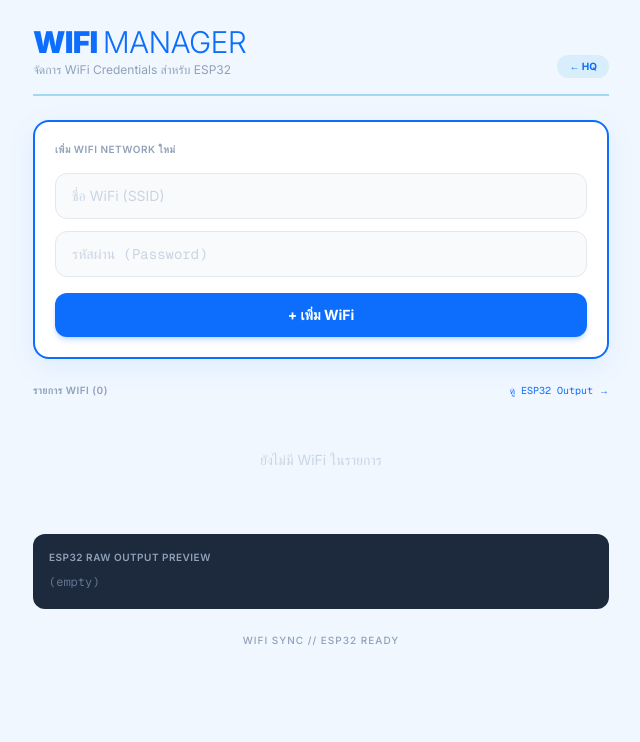
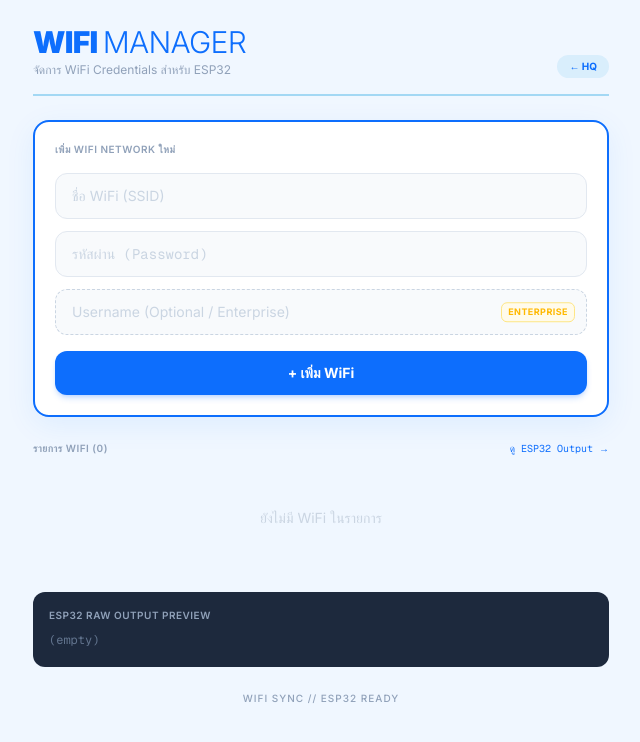
Before and after one commit to Bsikarn/iot-web-aiBridge, a Next.js app: page /wifi in a window 1280 px wide. Shown: the top 742 px of the page, without its empty margins (319-959 px from the left). Built offline with nearby package versions, Linux system fonts and the light colour scheme.

Commit message:
feat: add WiFi credential management API and UI for ESP32 provisioning

```diff
--- a/app/api/wifi-sync/route.ts
+++ b/app/api/wifi-sync/route.ts
@@ -6,7 +6,7 @@
 // Path to the local JSON data store
 const DATA_FILE = path.join(process.cwd(), 'data', 'wifi-credentials.json');
 
-type WifiEntry = { ssid: string; password: string };
+type WifiEntry = { ssid: string; password: string; username?: string };
 
 // Helper: read credentials from disk
 function readCredentials(): WifiEntry[] {
@@ -25,14 +25,15 @@
 
 // GET /api/wifi-sync
 // Returns credentials as plain-text delimited string for the ESP32 to parse.
-// Format: SSID1,PASS1|SSID2,PASS2
+// Format: SSID,PASSWORD,USERNAME|SSID2,PASSWORD2,USERNAME2
+// If username is absent, the field is left blank but the comma is kept: SSID,PASS,
 export async function GET() {
   const list = readCredentials();
 
-  // Build the exact plain-text format: SSID,PASS separated by pipe — no spaces
+  // Build: SSID,PASS,USER joined by pipe — no spaces, no trailing newline
   const payload = list
     .filter(entry => entry.ssid.trim() !== '')
-    .map(entry => `${entry.ssid},${entry.password}`)
+    .map(entry => `${entry.ssid},${entry.password},${entry.username ?? ''}`)
     .join('|');
 
   return new NextResponse(payload, {
@@ -42,7 +43,7 @@
 }
 
 // POST /api/wifi-sync
-// Body: { ssid: string, password: string }
+// Body: { ssid: string, password: string, username?: string }
 // Adds a new WiFi entry (rejects duplicates by SSID).
 export async function POST(req: NextRequest) {
   const body = await req.json() as WifiEntry;
@@ -58,7 +59,11 @@
     return NextResponse.json({ error: 'SSID already exists' }, { status: 409 });
   }
 
-  list.push({ ssid: body.ssid.trim(), password: body.password });
+  list.push({
+    ssid: body.ssid.trim(),
+    password: body.password ?? '',
+    username: body.username?.trim() ?? '',
+  });
   writeCredentials(list);
 
   return NextResponse.json({ ok: true, total: list.length });
--- a/app/wifi/page.tsx
+++ b/app/wifi/page.tsx
@@ -5,7 +5,7 @@
 
 const inter = Inter({ subsets: ['latin'] });
 
-type WifiEntry = { ssid: string; password: string };
+type WifiEntry = { ssid: string; password: string; username?: string };
 
 export default function WifiManager() {
   const [list, setList] = useState<WifiEntry[]>([]);
@@ -18,6 +18,7 @@
   // Form refs — no need for controlled state on a simple static form
   const ssidRef = useRef<HTMLInputElement>(null);
   const passRef = useRef<HTMLInputElement>(null);
+  const userRef = useRef<HTMLInputElement>(null);
 
   // Load the WiFi list by fetching the plain-text output then re-parsing it
   const loadList = async () => {
@@ -27,15 +28,16 @@
 
     setRawOutput(text);
 
-    // Parse "SSID,PASS|SSID2,PASS2" back into an array for the UI
+    // Parse "SSID,PASS,USER|SSID2,PASS2," back into an array for the UI
     if (text.trim() === '') {
       setList([]);
     } else {
-      const parsed: WifiEntry[] = text.split('|').map(pair => {
-        const commaIdx = pair.indexOf(',');
+      const parsed: WifiEntry[] = text.split('|').map(entry => {
+        const parts = entry.split(',');
         return {
-          ssid: pair.slice(0, commaIdx),
-          password: pair.slice(commaIdx + 1),
+          ssid: parts[0] ?? '',
+          password: parts[1] ?? '',
+          username: parts[2] ?? '',
         };
       });
       setList(parsed);
@@ -49,6 +51,7 @@
     e.preventDefault();
     const ssid = ssidRef.current?.value.trim() ?? '';
     const password = passRef.current?.value ?? '';
+    const username = userRef.current?.value.trim() ?? '';
 
     if (!ssid) return;
     setSubmitting(true);
@@ -56,7 +59,7 @@
     const res = await fetch('/api/wifi-sync', {
       method: 'POST',
       headers: { 'Content-Type': 'application/json' },
-      body: JSON.stringify({ ssid, password }),
+      body: JSON.stringify({ ssid, password, username }),
     });
 
     const data = await res.json();
@@ -67,6 +70,7 @@
       // Reset form and reload
       if (ssidRef.current) ssidRef.current.value = '';
       if (passRef.current) passRef.current.value = '';
+      if (userRef.current) userRef.current.value = '';
       await loadList();
     }
     setSubmitting(false);
@@ -141,6 +145,19 @@
               autoComplete="off"
               className="w-full px-4 py-3 bg-slate-50 border border-slate-200 rounded-xl text-sm outline-none focus:border-[#A3D8F4] focus:ring-4 focus:ring-[#A3D8F4]/20 transition-all placeholder:text-slate-300 font-mono"
             />
+            <div className="relative">
+              <input
+                ref={userRef}
+                id="wifi-username"
+                type="text"
+                placeholder="Username (Optional / Enterprise)"
+                autoComplete="off"
+                className="w-full px-4 py-3 bg-slate-50 border border-dashed border-slate-300 rounded-xl text-sm outline-none focus:border-[#A3D8F4] focus:ring-4 focus:ring-[#A3D8F4]/20 transition-all placeholder:text-slate-300"
+              />
+              <span className="absolute right-3 top-1/2 -translate-y-1/2 text-[9px] font-bold text-amber-400 bg-amber-50 border border-amber-200 px-1.5 py-0.5 rounded-md tracking-wider pointer-events-none">
+                ENTERPRISE
+              </span>
+            </div>
           </div>
 
           <button
@@ -189,12 +206,22 @@
                     {idx + 1}
                   </span>
 
-                  {/* SSID + Password */}
+                  {/* SSID + Password + Username */}
                   <div className="flex-1 min-w-0">
-                    <p className="text-sm font-semibold text-slate-700 truncate">{entry.ssid}</p>
+                    <div className="flex items-center gap-1.5">
+                      <p className="text-sm font-semibold text-slate-700 truncate">{entry.ssid}</p>
+                      {entry.username && (
+                        <span className="text-[8px] font-black text-amber-500 bg-amber-50 border border-amber-200 px-1 py-0.5 rounded flex-shrink-0">
+                          ENT
+                        </span>
+                      )}
+                    </div>
                     <p className="text-xs text-slate-400 font-mono mt-0.5">
                       {visiblePass.has(entry.ssid) ? entry.password : '••••••••'}
                     </p>
+                    {entry.username && (
+                      <p className="text-[10px] text-amber-500 mt-0.5 truncate">@{entry.username}</p>
+                    )}
                   </div>
 
                   {/* Toggle password visibility */}
```
